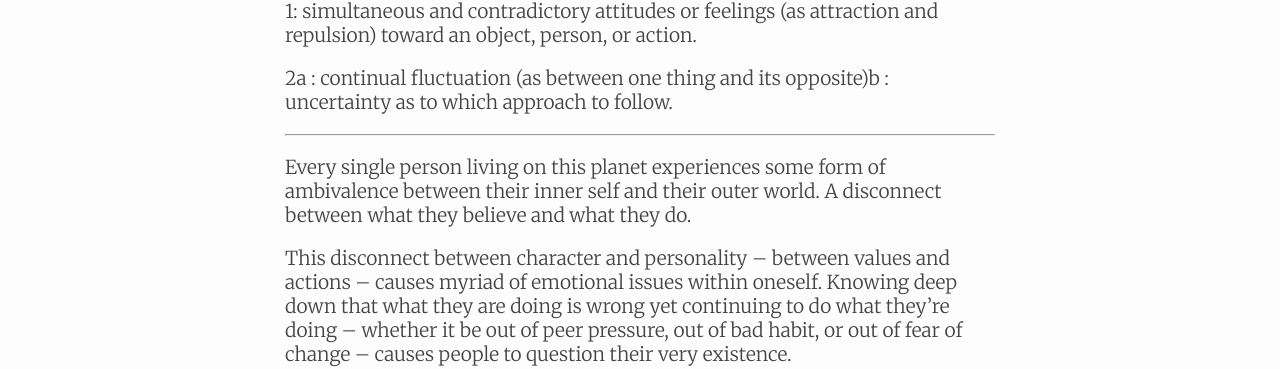
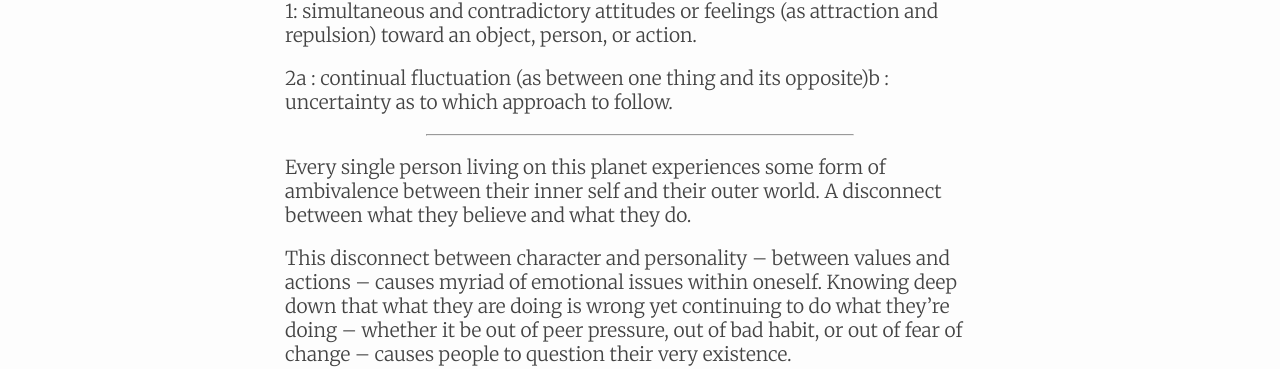
Before and after one commit to fromruins/fromruins.github.io, a Jekyll site: the page built from _posts/2016-01-13-on-moral-ambivalence.md, in a window 1280 px wide. Shown: the part 3624-3993 px from the top of the page. Built offline with Jekyll 4.4.1, drawn with Linux system fonts in a browser that asks for light colours.

Commit message:
shorter horizontal rule

```diff
--- a/_sass/_layout.sass
+++ b/_sass/_layout.sass
@@ -55,6 +55,8 @@ html
             line-height: 1.5
             font-style: italic
             font-weight: 200
+        hr
+          width: 60%
 
 .read-more
   float: right
```
Also changed, not shown: 2 other files.
